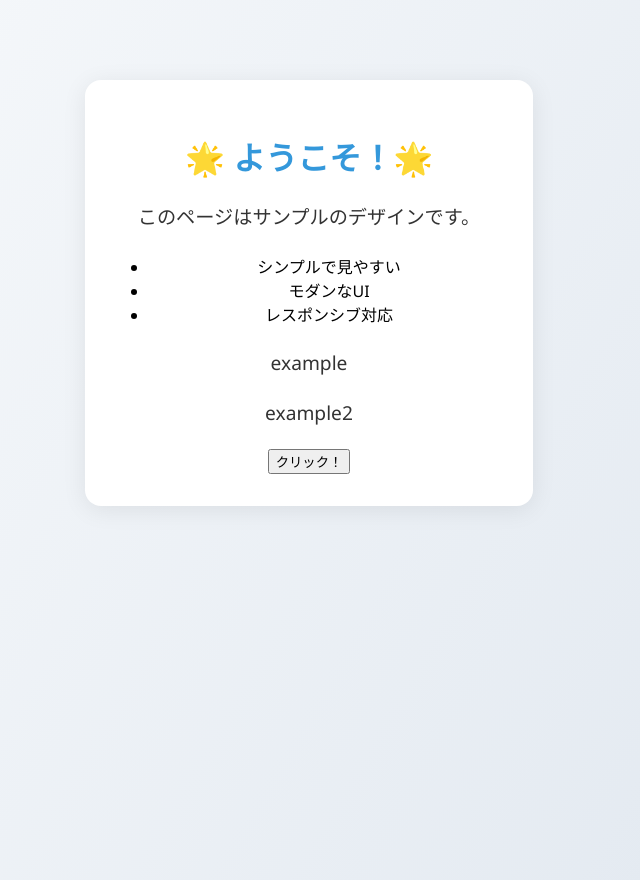
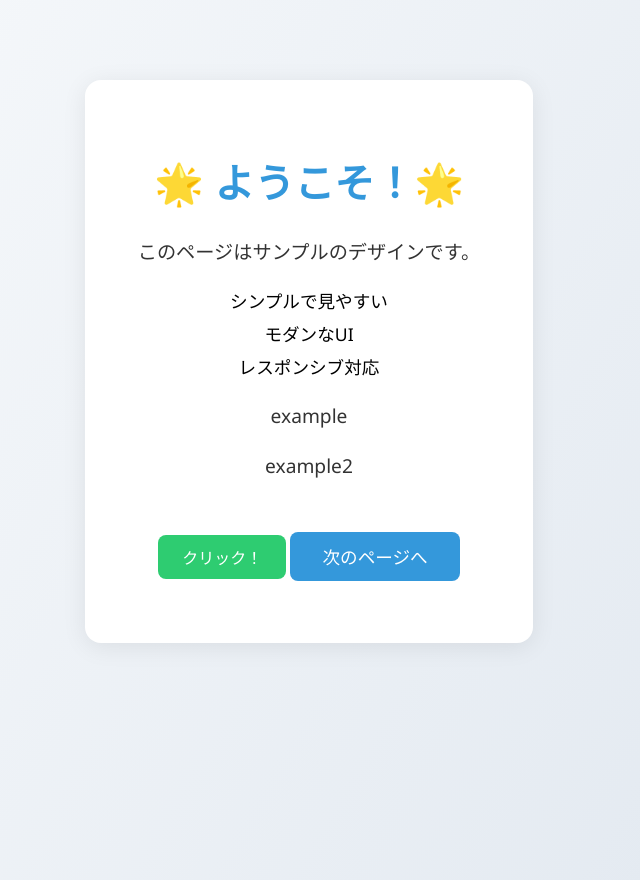
Before and after one commit to SodaiFurukawa/tutorial, a plain HTML site: page index.html in a window 1280 px wide. Shown: the whole page, without its empty margins (331-971 px from the left). Drawn offline with Linux system fonts and the light colour scheme.

Commit message:
画面遷移

```diff
--- a/index.css
+++ b/index.css
@@ -34,3 +34,52 @@ p:last-child {
     color: #3498db;
     font-style: italic;
 }
+
+h1 {
+    color: #3498db;
+    text-align: center;
+    margin-top: 40px;
+    font-size: 2.5em;
+}
+
+a {
+    display: inline-block;
+    margin: 30px auto;
+    padding: 12px 32px;
+    background: #3498db;
+    color: #fff;
+    border-radius: 8px;
+    text-decoration: none;
+    font-size: 1.1em;
+    transition: background 0.2s;
+}
+
+a:hover {
+    background: #217dbb;
+}
+
+button {
+    background: #2ecc71;
+    color: #fff;
+    border: none;
+    border-radius: 8px;
+    padding: 10px 24px;
+    font-size: 1em;
+    cursor: pointer;
+    margin-top: 20px;
+    transition: background 0.2s;
+}
+
+button:hover {
+    background: #27ae60;
+}
+
+ul {
+    list-style: none;
+    padding: 0;
+}
+
+ul li {
+    margin: 8px 0;
+    font-size: 1.1em;
+}
--- a/index.html
+++ b/index.html
@@ -19,6 +19,7 @@
         <p>example</p>
         <p>example2</p>
         <button onclick="alert('クリックありがとうございます！')">クリック！</button>
+        <a href="page2.html">次のページへ</a>
     </div>
 </body>
 </html>
```
Also changed, not shown: page2.html (added, +13 -0 lines).
